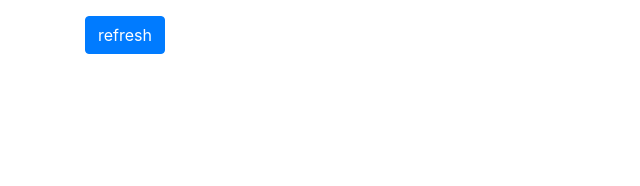
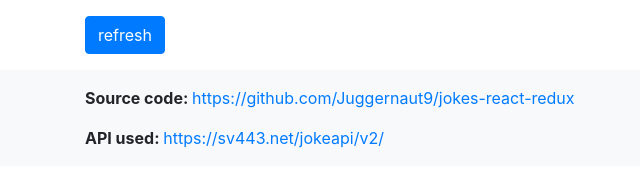
Before and after one commit to BhavyaCodes/jokes-react-redux, a React (Create React App) app: page / in a window 1280 px wide. Shown: the part 492-678 px from the top of the page, without its empty margins (0-640 px from the left). Built offline with nearby package versions, Linux system fonts and the light colour scheme; no server answers.

Commit message:
add footer

```diff
--- a/src/components/App.js
+++ b/src/components/App.js
@@ -1,9 +1,11 @@
 import React from 'react'
+import {Helmet} from 'react-helmet'
 
 import Navbar from './Navbar'
 import Form from './Form'
+import Footer from './Footer'
 import JokesList from './JokesList'
-import {Helmet} from 'react-helmet'
+
 import logo from '../images/logo512.png'
 
 const App = () => {
@@ -23,6 +25,7 @@ const App = () => {
                     </div>
                 </div>
             </div>
+            <Footer />
         </div>
     )
 }
--- /dev/null
+++ b/src/components/Footer.js
@@ -0,0 +1,18 @@
+import React from 'react'
+
+const Footer = () => {
+    return(
+        <div className="bg-light py-3">
+            <div className="container">
+                <p>
+                    <strong>Source code: </strong><a href="https://github.com/Juggernaut9/jokes-react-redux">https://github.com/Juggernaut9/jokes-react-redux</a>
+                </p>
+                <p className="mb-0">
+                    <strong>API used: </strong><a href="https://sv443.net/jokeapi/v2/">https://sv443.net/jokeapi/v2/</a>
+                </p>
+            </div>
+        </div>
+    )
+}
+
+export default Footer
```
